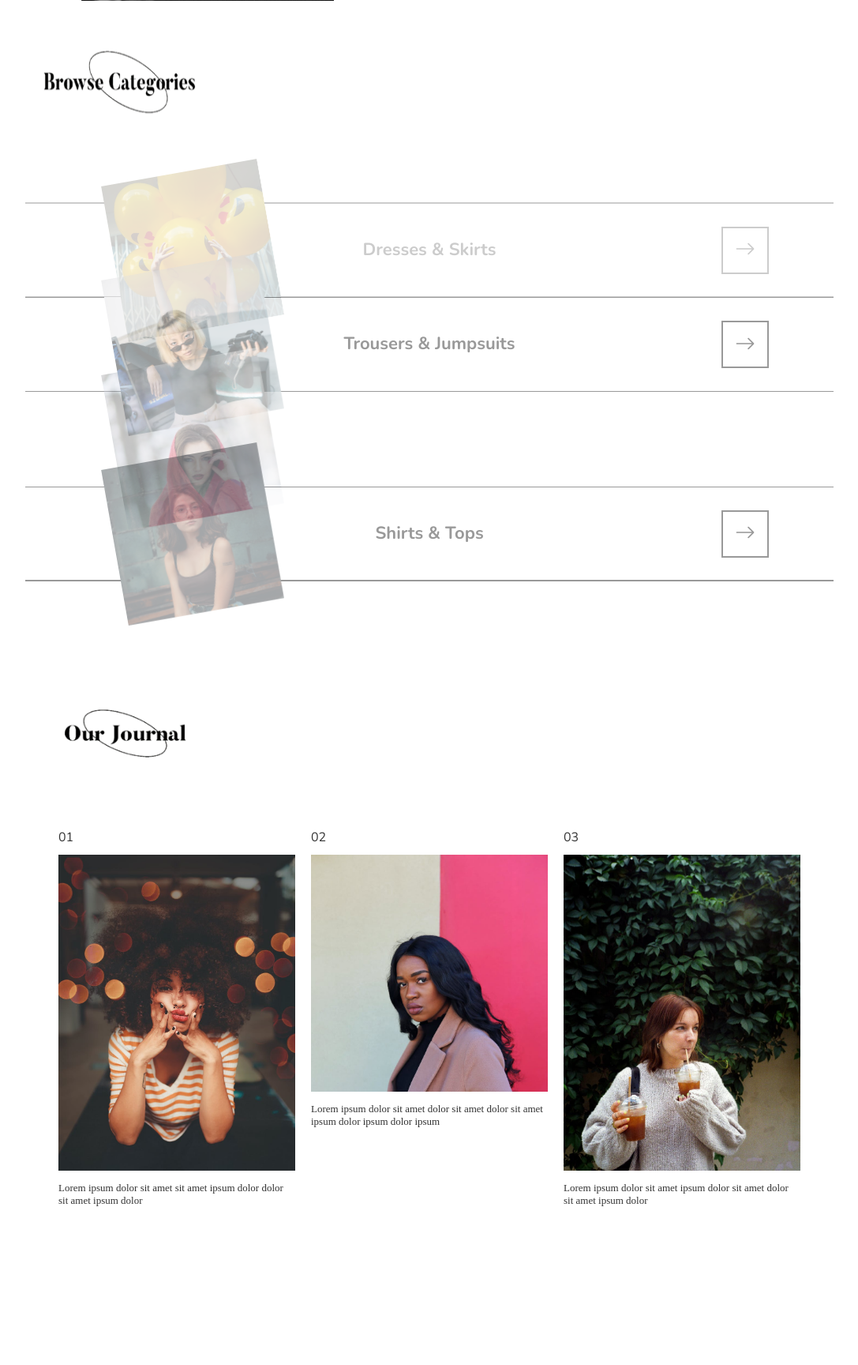
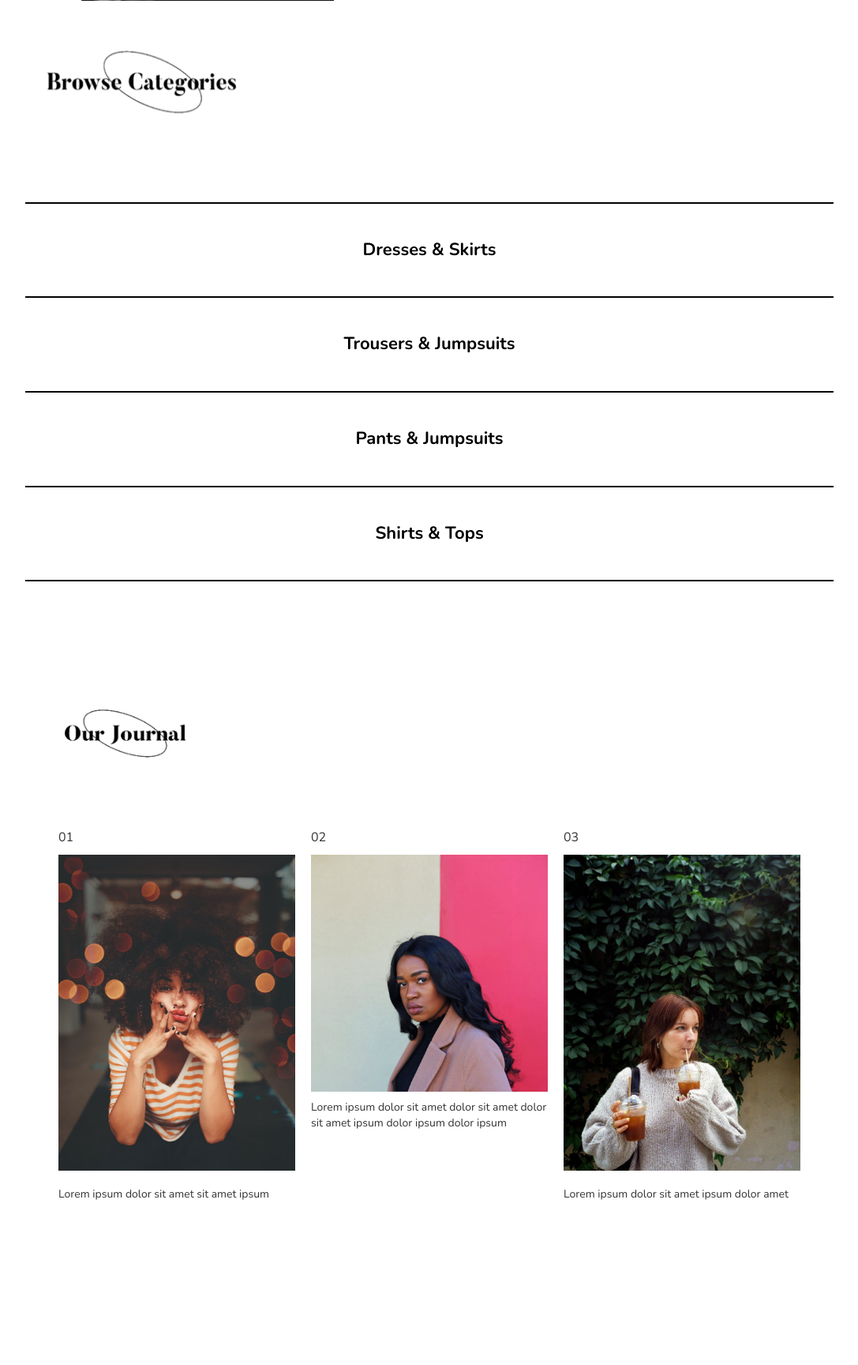
Before and after one commit to ardaltunel/first-projencts-exhibition, a PHP site: page /all/weatramagazine/index.html in a window 1280 px wide. Shown: the part 1817-3545 px from the top of the page at 79% size, without its empty margins (96-1183 px from the left). Run offline with PHP 8.4, Linux system fonts and the light colour scheme; some libraries are stand-ins or nearby versions.

Commit message:
ardaltunel.github.io

```diff
--- a/all/weatramagazine/index.html
+++ b/all/weatramagazine/index.html
@@ -20,34 +20,34 @@
 <body>
     <div class="menu">
         <div class="logowrapper">
-            <a href="#"><img src="img/logo.png"></div></a>
+            <a href="#""><img src="img/logo.png"></div></a>
         <div class="menuwrapper">
             <ul>
 
                 <li>
-                    <a href="#" style="text-decoration:none;">Catalog</a>
+                    <a href="#"">Catalog</a>
                 </li>
 
                 <li>
-                    <a href="#" style="text-decoration:none;">New</a>
+                    <a href="#">New</a>
                 </li>
                 <li>
-                    <a href="#" style="text-decoration:none;">Collections</a>
+                    <a href="#">Collections</a>
                 </li>
 
                 <li>
-                    <a href="#" style="text-decoration:none;">About</a>
+                    <a href="#">About</a>
                 </li>
 
             </ul>
         </div>
         <div class="iconwrapper">
-            <i class="bi bi-bag" style="margin-right: 30px;"></i>
-            <i class="bi bi-search"></i>
+            <a href="#"><i href="#" class="bi bi-bag" style="margin-right: 30px;"></i></a>
+            <a href="#"><i class="bi bi-search"></i></a>
 
         </div>
         <div class="buttonwrapper">
-            <a href="#" style="text-decoration:none;"><div class="buttonone">Contact Us</div></a>
+            <a href="#""><div class="buttonone">Contact Us</div></a>
         </div>
     </div>
     <div class="first">
@@ -62,7 +62,7 @@
                 <div class="buttonwratwo">
                     <div class="buttontwo">
                         <div class="container">
-                            <a href="#" style="text-decoration:none;"><p class="slogan"><span>Shop Now</span></p>
+                            <a href="#"><p class="slogan"><span>Shop Now</span></p>
                             </a>
                         </div>
                     </div>
@@ -75,13 +75,13 @@
             </div>
             <div class="socialmedia">
                 <div class="rotatedwrapper">
-                    <a href="#" style="text-decoration:none;"><div class="rotated">
+                    <a href="#""><div class="rotated">
                         Facebook
                     </div></a>
-                    <a href="#" style="text-decoration:none;"><div class="rotated">
+                    <a href="#""><div class="rotated">
                         Twitter
                     </div></a>
-                        <a href="#" style="text-decoration:none;"><div class="rotated">
+                        <a href="#""><div class="rotated">
                         İnstagram
                     </div></a>
                 </div>
@@ -138,7 +138,7 @@
     </div>
     <div class="pagethree">
         <div class="categories">
-            <a href="#"><img src="img/screenshot.png" width="20%" height="100%"></a>
+            <a href="#"><img src="img/screenshot.png" width="25%" height="100%"></a>
             <div class="three-title"></div>
         </div>
         <div class="menus">
@@ -179,7 +179,7 @@
                 <div class="pic-img__one">
                     <div class="fonttew">01</div>
                     <div class="fontsevenwra">
-                        <div class="fontseven">Lorem ipsum dolor sit amet sit amet ipsum dolor dolor sit amet ipsum dolor</div>
+                        <div class="fontseven">Lorem ipsum dolor sit amet sit amet ipsum</div>
                     </div>
                 </div>
                 <div class="pic-img__two">
@@ -192,7 +192,7 @@
                 <div class="pic-img_three">
                     <div class="fonteww">03</div>
                     <div class="fontninewra">
-                        <div class="fontseven">Lorem ipsum dolor sit amet ipsum dolor sit amet dolor sit amet ipsum dolor</div>
+                        <div class="fontseven">Lorem ipsum dolor sit amet ipsum dolor amet</div>
                     </div>
                 </div>
 
@@ -204,7 +204,9 @@
                     <div class="pagefivethree">
                         <ul>Subscribe To See </ul>
                         <ul>The Latest Updates</ul>
-                        <div class="email">Email</div>
+                        <p class="email">
+                            <input type="text" class="feedback-input" id="email" placeholder="Enter current email address"/>
+                        </p>
                         <a href="#"><div class="page-five__button">Subscribe</div></a>
                     </div>
                     <div class="pagefivetwo">
--- a/all/weatramagazine/style.css
+++ b/all/weatramagazine/style.css
@@ -569,9 +617,7 @@
             margin: auto;
             width: 80%;
             height: 120px;
-            background-color: white;
-            color: #000000;
-            opacity: 0.2;
+            color: black;
             display: flex;
             align-items: center;
             justify-content: center;
@@ -594,6 +639,18 @@
             position: absolute;
             margin-right: 600px;
             transform: rotate(-10deg);
+            opacity: 0;
+            z-index: 1;
+        }
+
+        .dresses:hover .dresses_image {
+            transition: .3s;
+            opacity: 1;
+        }
+
+        .dresses:hover .menu_button{
+            transition: .3s;
+            opacity: 1;
         }
 
         .trousers {
@@ -601,9 +658,7 @@
             margin: auto;
             width: 80%;
             height: 120px;
-            background-color: white;
             color: #000000;
-            opacity: 0.4;
             display: flex;
             align-items: center;
             justify-content: center;
@@ -625,6 +681,18 @@
             position: absolute;
             margin-right: 600px;
             transform: rotate(-10deg);
+            opacity: 0;
+            z-index: 1;
+        }
+
+        .trousers:hover .trousers_image {
+            transition: .3s;
+            opacity: 1;
+        }
+
+        .trousers:hover .menu_button{
+            transition: .3s;
+            opacity: 1;
         }
 
         .pants {
@@ -632,9 +700,7 @@
             margin: auto;
             width: 80%;
             height: 120px;
-            background-color: white;
             color: #000000;
-            opacity: 0.4;
             display: flex;
             align-items: center;
             justify-content: center;
@@ -656,16 +722,27 @@
             position: absolute;
             margin-right: 600px;
             transform: rotate(-10deg);
+            opacity: 0;
+            z-index: 1;
         }
+
+        .pants:hover .pants_image{
+            transition: .3s;
+            opacity: 1;
+        }
+
+        .pants:hover .menu_button{
+            transition: .3s;
+            opacity: 1;
+        }
+
 
         .shirts {
             position: relative;
             margin: auto;
             width: 80%;
             height: 120px;
-            background-color: white;
             color: #000000;
-            opacity: 0.4;
             display: flex;
             align-items: center;
             justify-content: center;
@@ -688,7 +764,19 @@
             position: absolute;
             margin-right: 600px;
             transform: rotate(-10deg);
+            opacity: 0;
         }
+
+        .shirts:hover .shirts_image{
+            transition: .3s;
+            opacity: 1;
+        }
+
+        .shirts:hover .menu_button{
+            transition: .3s;
+            opacity: 1;
+        }
+
 
         .menu_button {
             width: 60px;
@@ -701,6 +789,7 @@
             align-items: center;
             justify-content: center;
             font-size: 26px;
+            opacity: 0;
         }
         /* page 4 */
 
@@ -815,7 +904,7 @@
 
         .fontseven {
             padding-top: 30px;
-            font: 13px Black;
+            font: 13px;
         }
 
         .fonttenwra {
```
Also changed, not shown: other parts of all/weatramagazine/style.css (+59 -2 lines), README.md (added).
